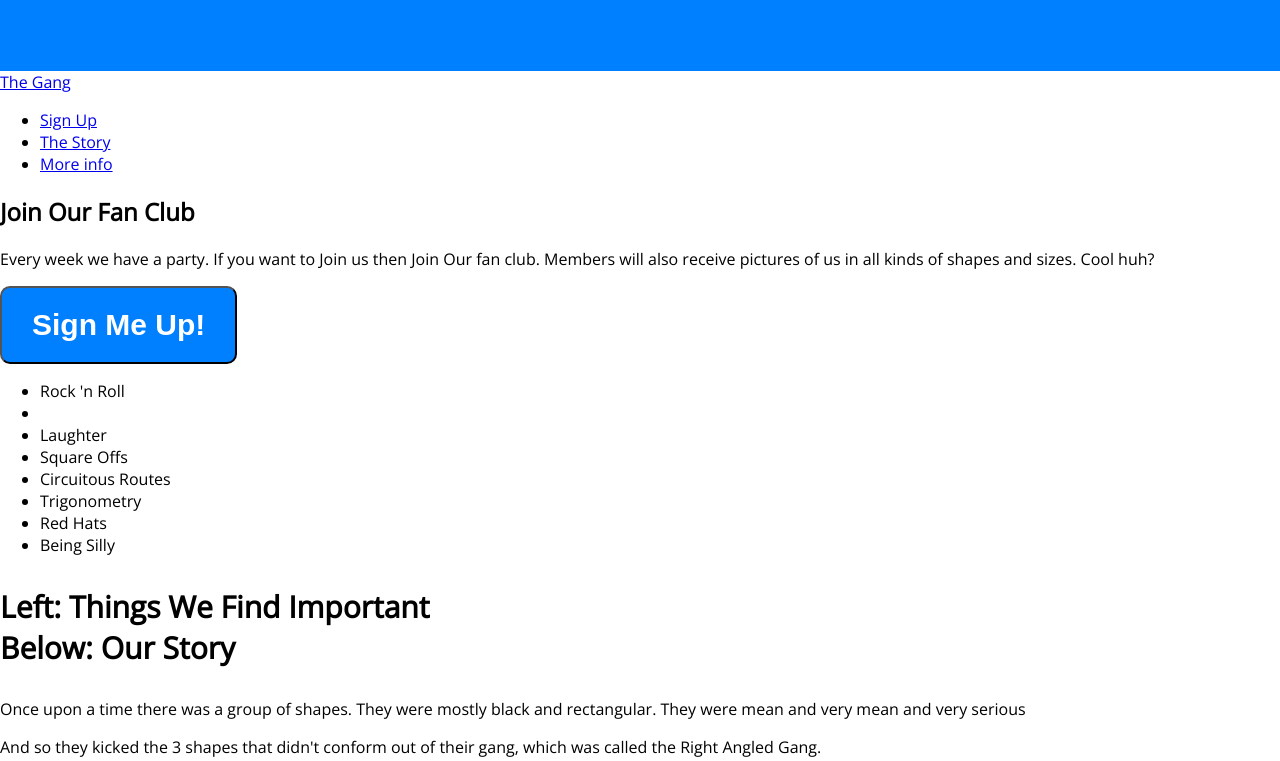
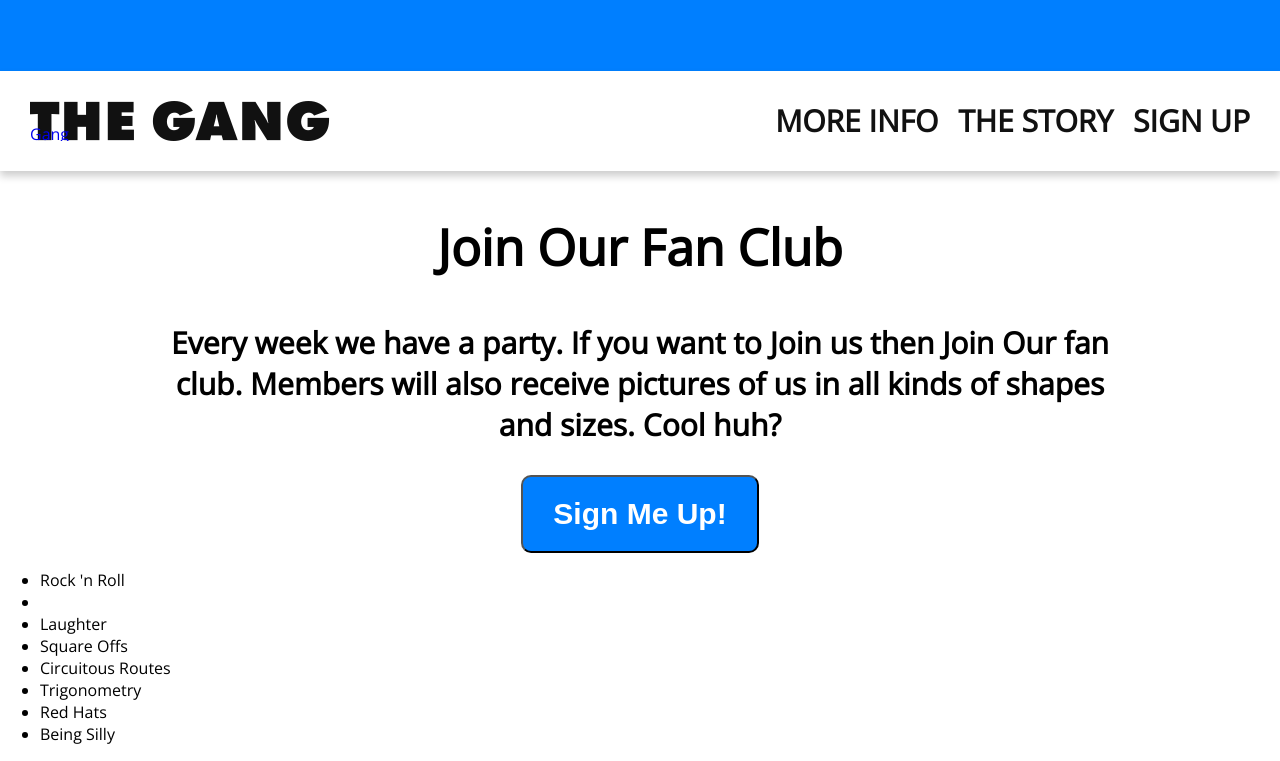
Before and after one commit to chrisy171/the-gang, a plain HTML site: page index.html in a window 1280 px wide. Shown: the part 729-1490 px from the top of the page. Drawn offline with nearby package versions, Linux system fonts and the light colour scheme.

Commit message:
Nav styling and read more styling
also did some html changes

```diff
--- a/index.html
+++ b/index.html
@@ -21,6 +21,7 @@
 	<div class="character2"></div>
 	<div class="character3"></div>
 	</div>
+	<div id="more-info"></div>
 	<nav>
 		<a href="#" class="logo">The Gang</a>
 		<ul>
@@ -29,10 +30,12 @@
 			<li><a href="#more-info">More info</a></li>
 		</ul>
 	</nav>
-	<div class="more-info" id="more-info">
-		<h2>Join Our Fan Club</h2>
-		<p>Every week we have <span clss="highlight">a party.</highlight> If you want to Join us then Join Our fan club. Members will also receive pictures of us in all kinds of shapes and sizes. Cool huh?</p>
-		<button class="cta">Sign Me Up!</button>
+		<div class="more-info">
+			<div class="wrapper">
+			<h2>Join Our Fan Club</h2>
+			<p>Every week we have <span clss="highlight">a party.</highlight> If you want to Join us then Join Our fan club. Members will also receive pictures of us in all kinds of shapes and sizes. Cool huh?</p>
+			<button class="cta">Sign Me Up!</button>
+			</div>
 	</div>
 	<div class="sep"></div>
 	<div class="story" id="story">
--- a/style.css
+++ b/style.css
@@ -11,6 +11,11 @@ h1{
 	font-size: 50px;
 }
 
+h2{
+	font-weight: 800;
+	font-size: 50px;
+}
+
 h3{
 	font-weight: bold;
 	font-size: 30px;
@@ -19,6 +24,12 @@ h3{
 h4{
 	font-weight: bold;
 	font-size: 20px;
+}
+
+p{
+font-weight: bold;
+font-size: 30px;
+margin: 30px 0;
 }
 
 .wrapper{
@@ -97,22 +108,63 @@ button.cta.alt{
 	box-shadow:0 0 0 10px rgba(0,0,0,0.15);
 
 }
+nav{
+	height: 100px;
+	background-color: white;
+	box-shadow: 0 5px 8px rgba(0,0,0,.2);
+	position: sticky;
+	top: 0
+}
+
+nav .logo{
+	display: block;
+	width: 300px;
+	height: 40px;
+	position: absolute; top: 50%; left: 0;
+	margin-top: -20px;
+	margin-left: 30px;
+	background: url(logo.png) no-repeat 0 0;
+	background-size: 100%;
+	overflow: hidden;
+	text-indent: 10000px;
+
+}
+nav ul{
+	padding: 0;
+	margin: 0 20px 0 0;
+}
+
+nav ul li{
+	margin: 0;
+	padding: 0;
+	display: block;
+	float: right;
+}
+
+nav ul li a{
+	display: block;
+	height: 100%
+	box-sizing: border-box;
+	font-size: 30px;
+	text-transform: uppercase;
+	font-weight: bold;
+	color: #111111;
+	text-decoration: none;
+	padding: 35px 10px;
+	line-height: 30px
+}
+
+.more-info{
+	text-align: center;
+
+}
+
+
 
 /*
-
-	<div class="hero-banner">
-	<div class="wrapper">
-		<h4>Chris from <a href="https://taptapkaboom.com"> Tap Tap Kaboom</a> presents
-		</h4>
-		<h1>The Silliest &amp;<br/>
-			 Most Awesome Gang<br/>
-			 In The World!</h1>
-			 <h3>It's Circle Guy, Hat Guy &amp; Red Guy.<br/>They're the best of friends.</h3>
-			 <a class="cta alt" href="#more-info"> Read More</a>
+<div class="more-info" id="more-info">
+		<h2>Join Our Fan Club</h2>
+		<p>Every week we have <span clss="highlight">a party.</highlight> If you want to Join us then Join Our fan club. Members will also receive pictures of us in all kinds of shapes and sizes. Cool huh?</p>
+		<button class="cta">Sign Me Up!</button>
 	</div>
-	<div class="character1"></div>
-	<div class="character2"></div>
-	<div class="character3"></div>
-	</div>
-
 	*/
```
Also changed, not shown: logo.png (added).
